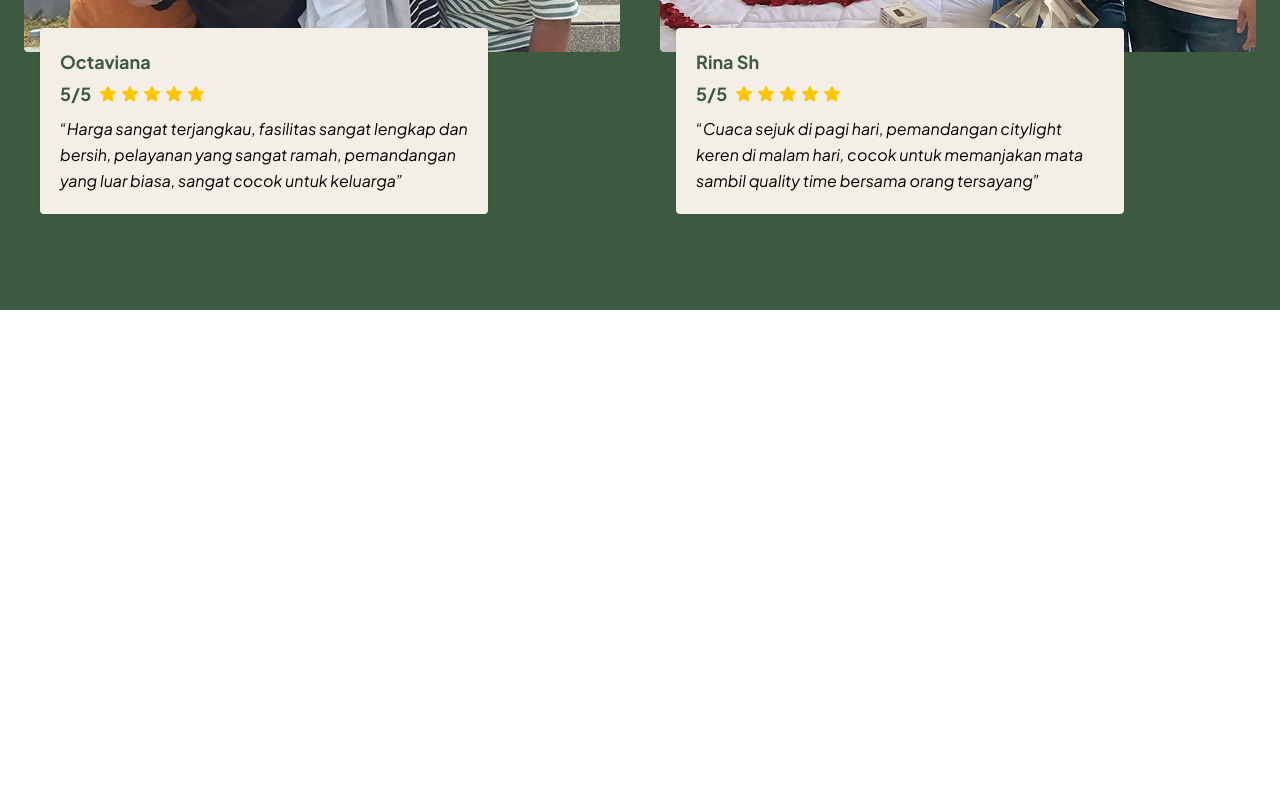
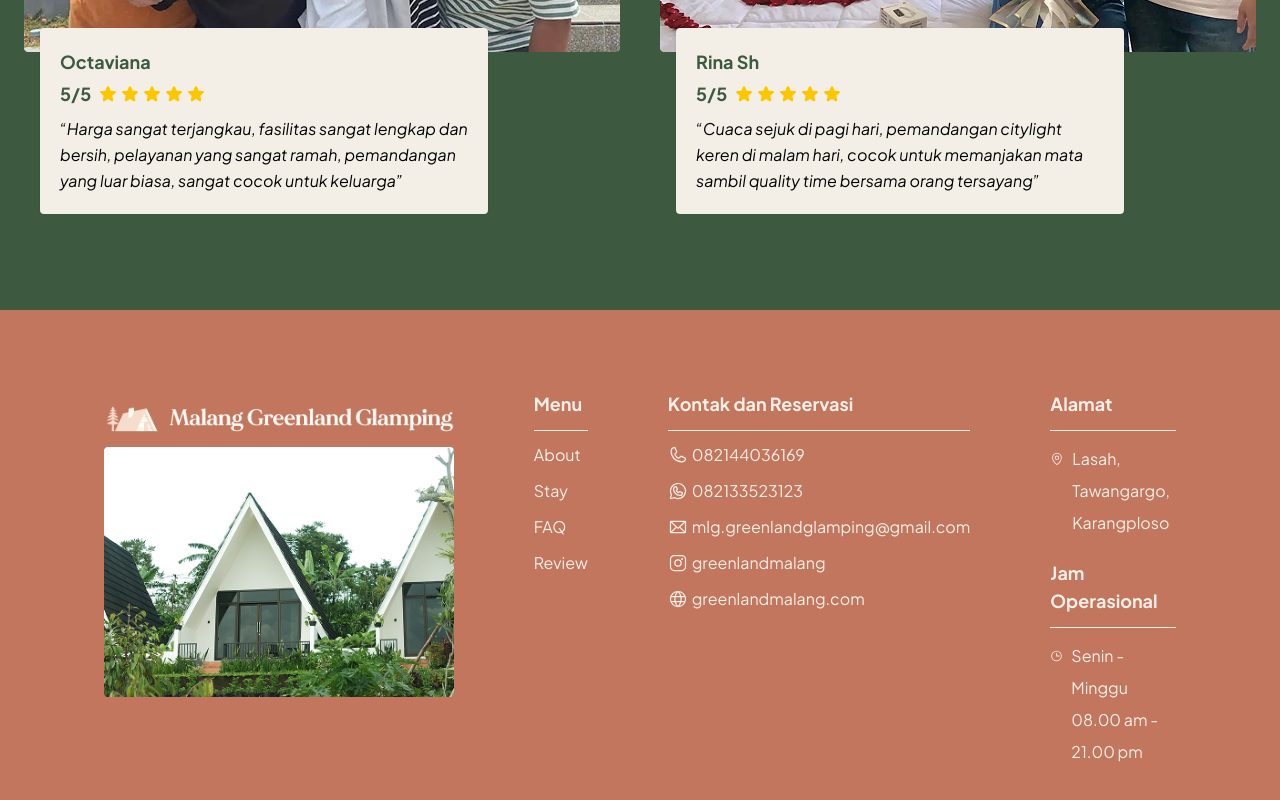
Before and after one commit to aruvin-s/greenland-landing-page, a React (Vite) app: page / in a window 1280 px wide. Shown: the part 7366-8166 px from the top of the page. Before the commit the page ends 7676 px from the top, so only its background shows below. Built offline with nearby package versions, Linux system fonts and the light colour scheme.

Commit message:
chores: update footer

```diff
--- a/src/App.jsx
+++ b/src/App.jsx
@@ -5,6 +5,7 @@ import Video from './sections/Video.jsx'
 import Book from './sections/Book.jsx'
 import FAQ from './sections/FAQ.jsx'
 import Testimony from './sections/Testimony.jsx'
+import Footer from './sections/Footer.jsx'
 
 function App() {
 
@@ -17,6 +18,7 @@ function App() {
       <Book />
       <FAQ />
       <Testimony />
+      <Footer />
     </>
   )
 }
--- /dev/null
+++ b/src/sections/Footer.jsx
@@ -0,0 +1,78 @@
+import Chips from '.././components/Chips.jsx'
+import ButtonPrimary from '.././components/ButtonPrimary.jsx'
+import { WhatsappLogoIcon , ArrowSquareRightIcon , ArrowSquareLeftIcon, PhoneIcon, EnvelopeIcon, InstagramLogoIcon, GlobeIcon, MapPinIcon, ClockIcon  } from '@phosphor-icons/react';
+import Logo from '.././assets/Logo.png'
+import image from '.././assets/footer.png'
+
+const Footer = () => {
+  return (
+    <div>
+       <div className="bg-accent flex py-20">
+            <div className="flex justify-center gap-20 w-full px-[104px] font-jakarta text-secondary">
+                <div className="flex flex-col max-w-sm">
+                  <img src={Logo} alt="Villa Booking Logo"/>
+                  <img src={image} alt="Footer Image"/>
+                </div>
+                <div className="flex flex-col max-w-sm  gap-3">
+                  <p className='font-bold text-lg'>Menu</p>
+                  <div className='h-[1px] w-full bg-secondary'></div>
+                  <a>About</a>
+                  <a>Stay</a>
+                  <a>FAQ</a>
+                  <a>Review</a>
+                </div>
+                <div className="flex flex-col max-w-sm  gap-3">
+                  <p className='font-bold text-lg'>Kontak dan Reservasi</p>
+                  <div className='h-[1px] w-full bg-secondary'></div>
+                  <div className='flex gap-1 items-center'>
+                    <PhoneIcon size={20} />
+                    <a>082144036169</a>
+                  </div>
+                  <div className='flex gap-1 items-center'>
+                    <WhatsappLogoIcon size={20} />
+                    <a>082133523123</a>
+                  </div>
+                  <div className='flex gap-1 items-center'>
+                    <EnvelopeIcon size={20} />
+                    <a>mlg.greenlandglamping@gmail.com</a>
+                  </div>
+                  <div className='flex gap-1 items-center'>
+                    <InstagramLogoIcon size={20} />
+                    <a>greenlandmalang</a>
+                  </div>
+                  <div className='flex gap-1 items-center'>
+                    <GlobeIcon size={20} />
+                    <a>greenlandmalang.com</a>
+                  </div>
+                </div>
+                <div className='flex flex-col gap-5'>
+                  <div className="flex flex-col max-w-sm gap-3">
+                    <p className='font-bold text-lg'>Alamat</p>
+                    <div className='h-[1px] w-full bg-secondary'></div>
+                    <div className='flex items-start gap-2'>
+                      <MapPinIcon size={20} className='mt-[6px]' />
+                      <div className='text-secondary leading-8'>
+                        <p>Lasah, Tawangargo,</p>
+                        <p>Karangploso</p>
+                      </div>
+                    </div>
+                  </div>
+                  <div className="flex flex-col max-w-sm gap-3">
+                    <p className='font-bold text-lg'>Jam Operasional</p>
+                    <div className='h-[1px] w-full bg-secondary'></div>
+                    <div className='flex items-start gap-2'>
+                      <ClockIcon size={20} className='mt-[6px]' />
+                      <div className='text-secondary leading-8'>
+                        <p>Senin - Minggu</p>
+                        <p>08.00 am - 21.00 pm</p>
+                      </div>
+                    </div>
+                  </div>
+                </div>
+            </div>
+        </div>
+    </div>
+  )
+}
+
+export default Footer
```
Also changed, not shown: src/assets/footer.png (added).
